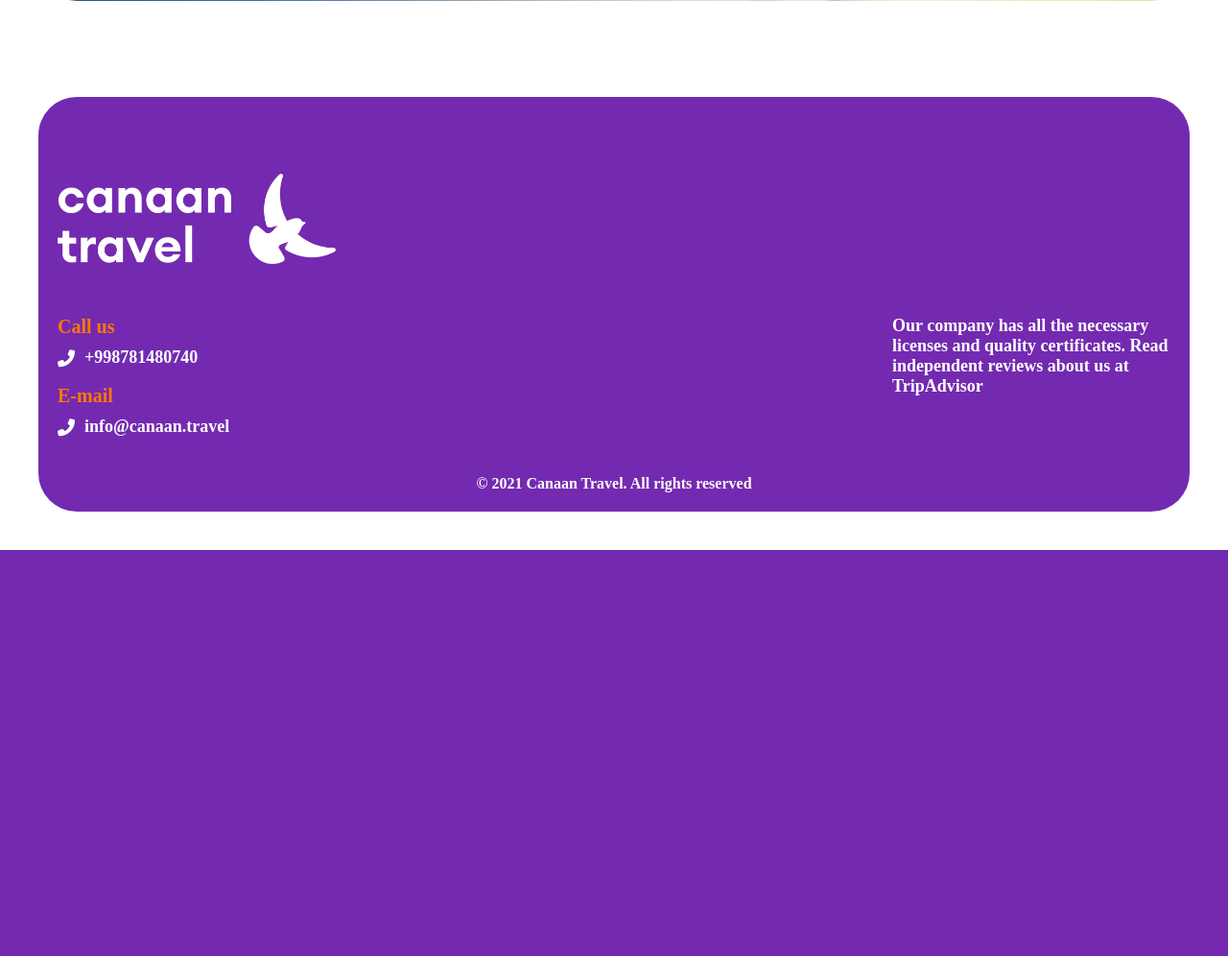
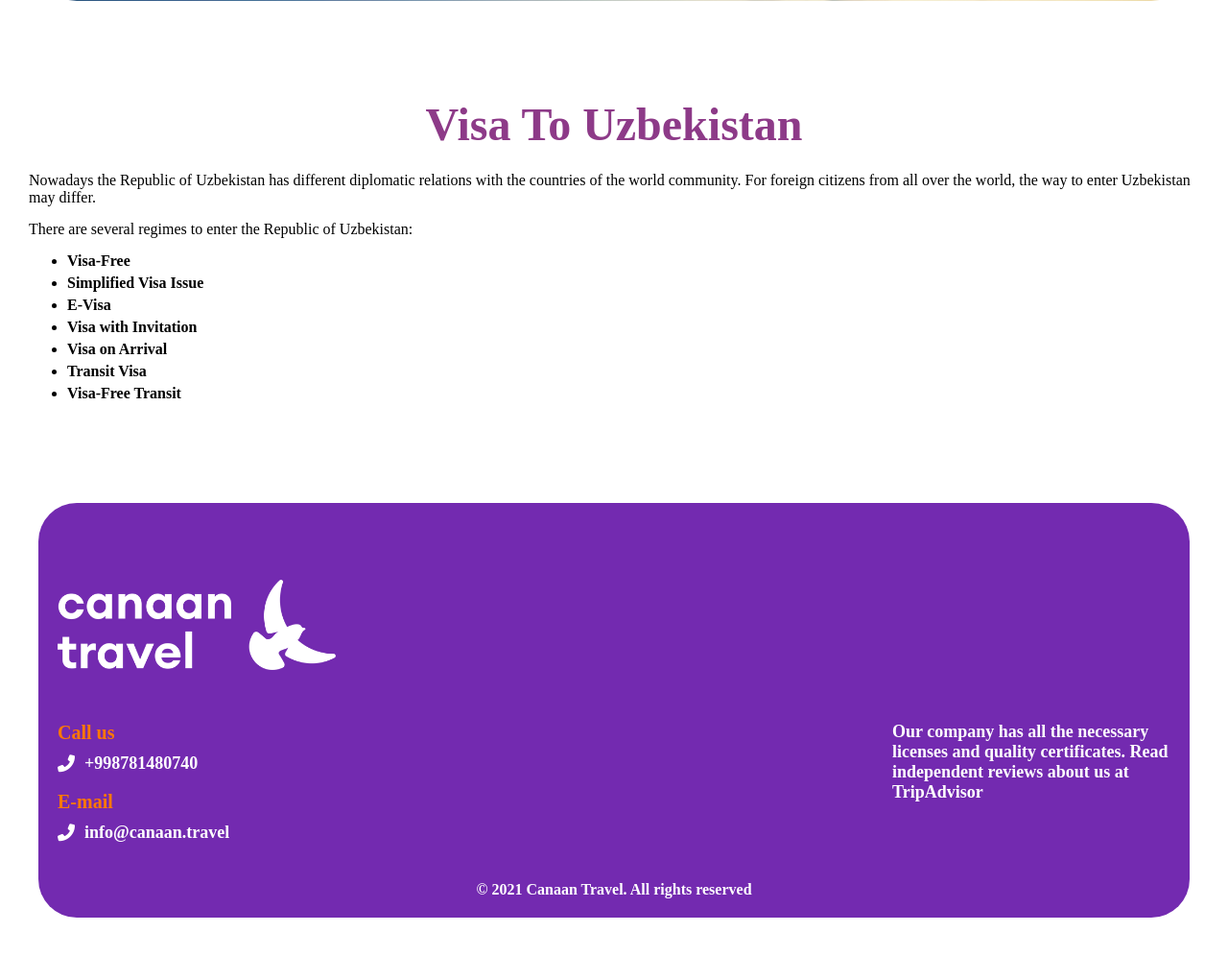
Before and after one commit to JavohirToirov/Canan-travel, a PHP site: template pages/info_tourists.php in a window 1280 px wide. Shown: the part 628-1624 px from the top of the page at 96% size. Before the commit the page ends 1201 px from the top, so only its background shows below. Run offline with PHP 8.4, Linux system fonts and the light colour scheme; the template is opened without the code that fills it, so the values that code supplies are empty; some web fonts are replaced.

Commit message:
add new page

```diff
--- a/css/style.css
+++ b/css/style.css
@@ -1593,7 +1593,8 @@ nav .content .links {
     margin: 0 auto;
 }
 
-.uzbekistan-mainBlock-content h2 {
+.uzbekistan-mainBlock-content h2,
+.info-tourst-mainBlock-box h2 {
     font-size: 48px;
     margin-top: 0px;
     margin-bottom: 20px;
@@ -1645,7 +1646,8 @@ nav .content .links {
     margin-top: 20px;
 }
 
-.symbolize p {
+.symbolize p,
+.info-tourst-mainBlock-box p {
     color: #000;
     font-size: 16px;
     font-family: var(--popins-font);
@@ -1738,10 +1740,21 @@ nav .content .links {
     font-family: var(--popins-font);
     padding-bottom: 15px;
 }
+
 /* objects page end */
 /* ************************************************************* */
 /* info_tourists page start */
-
+.info-tourst-mainBlock-box-reg ul li {
+    list-style: disc !important;
+    font-size: 16px;
+    font-weight: 600;
+    font-family: var(--popins-font);
+    padding-bottom: 5px;
+}
+
+.info-tourst-mainBlock-box-reg ul {
+    padding-left: 40px;
+}
 
 /* **********************keyframes************************** */
 @-webkit-keyframes toBottomFromTop {
--- a/pages/info_tourists.php
+++ b/pages/info_tourists.php
@@ -8,4 +8,25 @@
                 </div>
             </div>
    </div>
+
+   <div class="info-tourst-mainBlock">
+      <div class="container">
+          <div class="info-tourst-mainBlock-box">
+            <h2>Visa To Uzbekistan</h2>
+            <p>Nowadays the Republic of Uzbekistan has different diplomatic relations with the countries of the world community. For foreign citizens from all over the world, the way to enter Uzbekistan may differ.</p>
+            <div class="info-tourst-mainBlock-box-reg">
+            <p>There are several regimes to enter the Republic of Uzbekistan:</p>
+              <ul>
+                 <li>Visa-Free</li>
+                 <li>Simplified Visa Issue</li>
+                 <li>E-Visa</li>
+                 <li>Visa with Invitation</li>
+                 <li>Visa on Arrival</li>
+                 <li>Transit Visa</li>
+                 <li>Visa-Free Transit</li>
+              </ul>
+            </div>
+          </div>
+      </div>
+   </div>
 </div>
```
